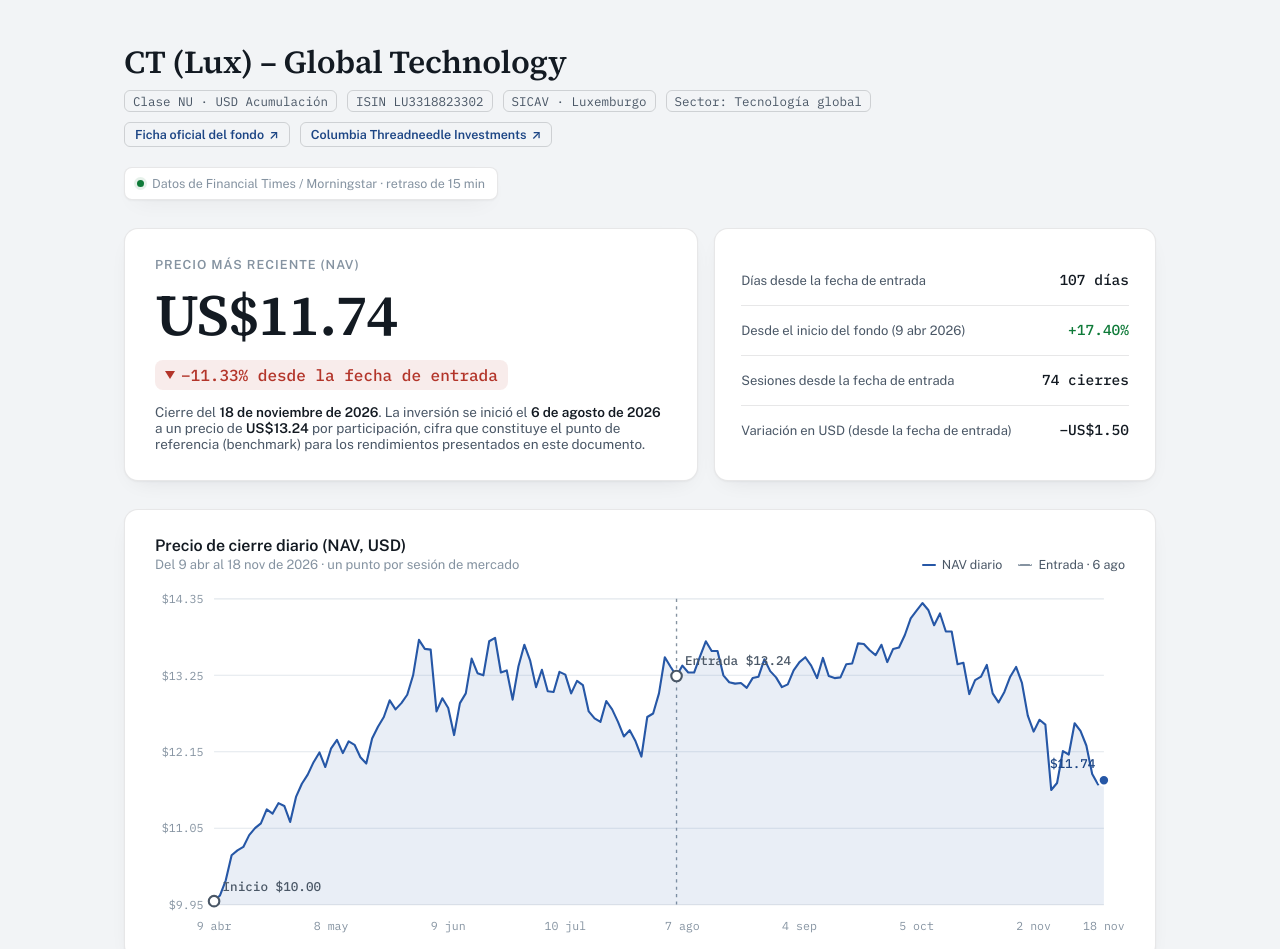
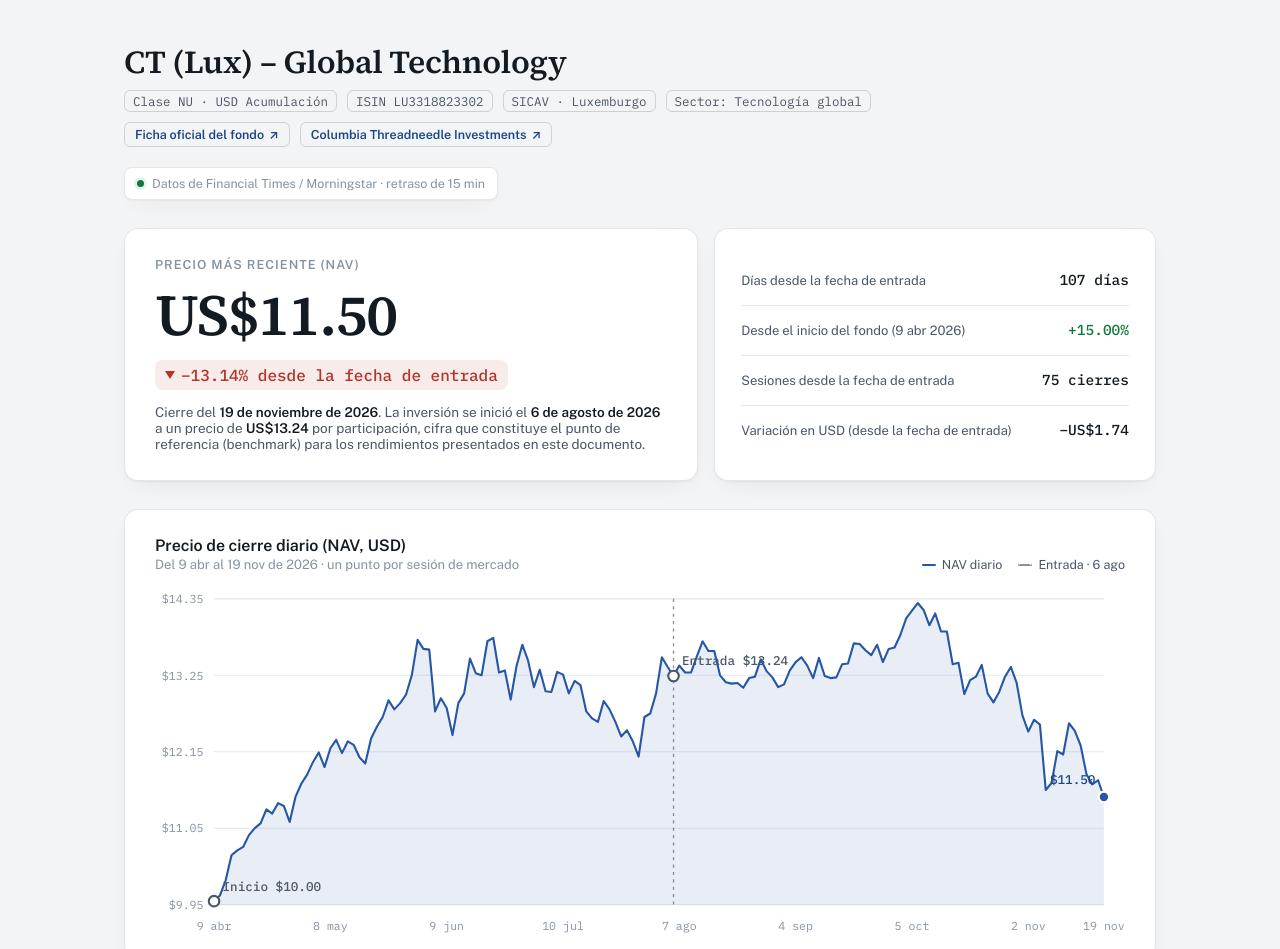
Before and after one commit to evolveam/CT-Global-Technology, a plain HTML site: page index.html in a window 1280 px wide. Shown: the top 949 px of the page. Drawn offline with nearby package versions, Linux system fonts and the light colour scheme.

Commit message:
Actualizacion automatica de NAV

```diff
--- a/index.html
+++ b/index.html
@@ -557,7 +557,8 @@
     {d:"2026-11-13", p:12.24},
     {d:"2026-11-16", p:11.83},
     {d:"2026-11-17", p:11.68},
-    {d:"2026-11-18", p:11.74}
+    {d:"2026-11-18", p:11.74},
+    {d:"2026-11-19", p:11.50}
   ];
 
   function parseLocal(iso){
```
